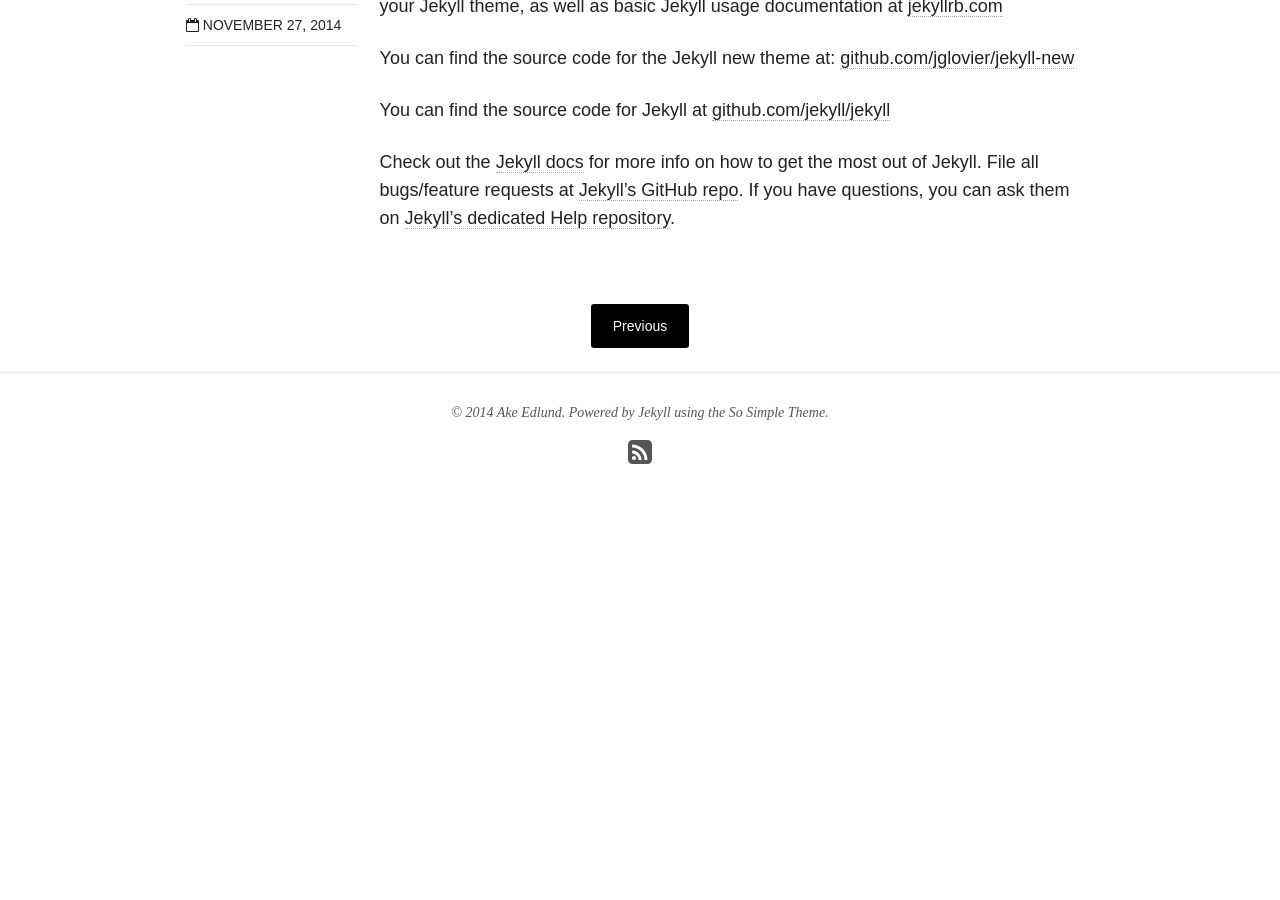
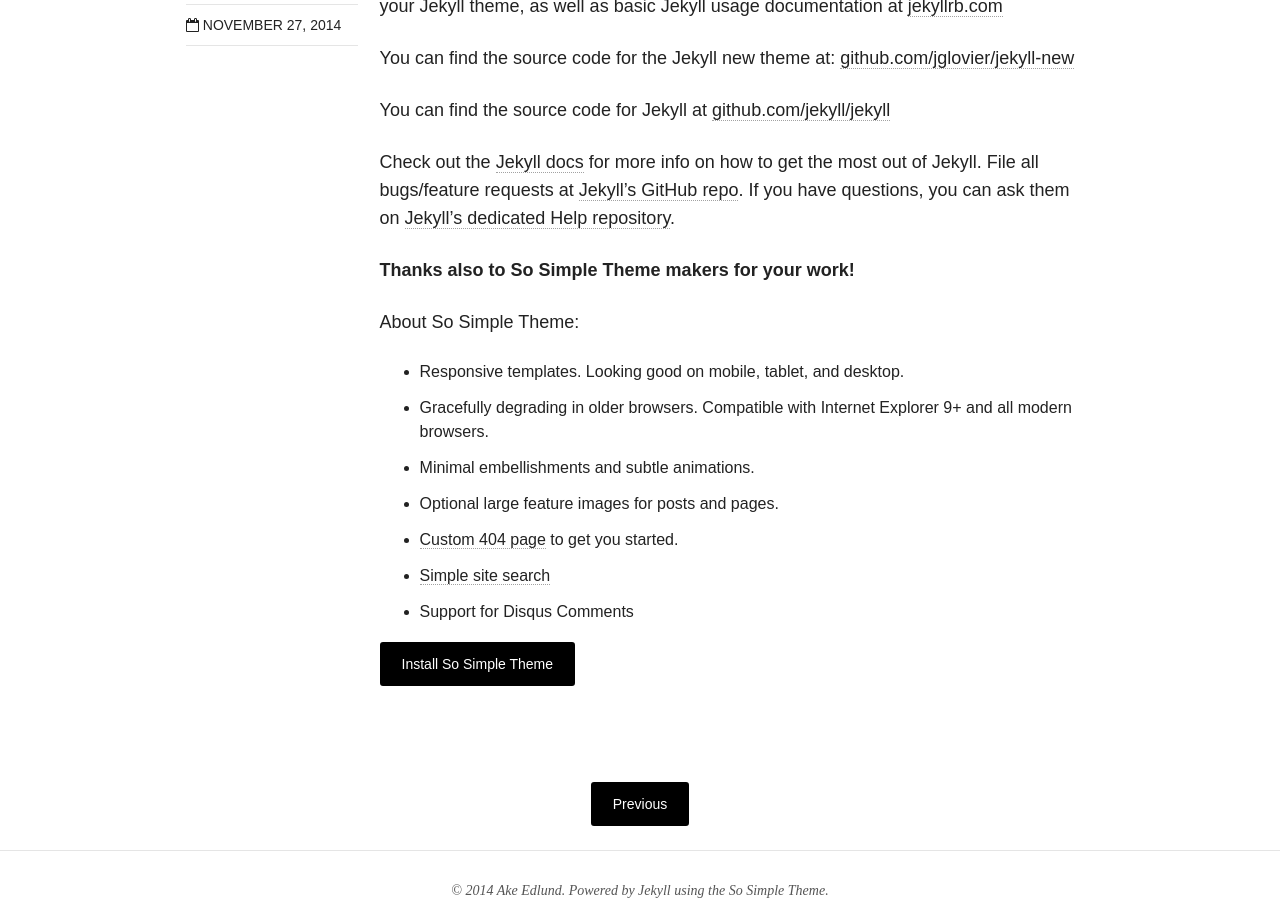
Before and after one commit to akeed/akeed.github.io, a Jekyll site: the page built from _posts/blog/2014-11-27-welcome-to-jekyll.markdown, in a window 1280 px wide and 900 px high, scrolled down 816 px. Built offline with Jekyll 4.4.1, drawn with Linux system fonts in a browser that asks for light colours; nearby versions of some CDN libraries; before the commit the page ends 1380 px from its top, so only the background shows below that; some of the changed text lies outside the part shown.

Commit message:
cleaning up the theme park

```diff
--- a/_posts/2014-11-27-welcome-to-jekyll.markdown
+++ b/_posts/blog/2014-11-27-welcome-to-jekyll.markdown
@@ -20,3 +25,19 @@ Check out the [Jekyll docs][jekyll] for more info on how to get the most out of
 [jekyll-gh]:   https://github.com/jekyll/jekyll
 [jekyll-help]: https://github.com/jekyll/jekyll-help
 [izhar-blog]:  http://ezhaar.github.io
+
+**Thanks also to So Simple Theme makers for your work!**
+
+About So Simple Theme:
+
+* Responsive templates. Looking good on mobile, tablet, and desktop.
+* Gracefully degrading in older browsers. Compatible with Internet Explorer 9+ and all modern browsers.
+* Minimal embellishments and subtle animations.
+* Optional large feature images for posts and pages.
+* [Custom 404 page]({{ site.url }}/404.html) to get you started.
+* [Simple site search](https://github.com/christian-fei/Simple-Jekyll-Search)
+* Support for Disqus Comments
+
+<a markdown="0" href="{{ site.url }}/theme-setup" class="btn">Install So Simple Theme</a>
+
+[^1]: Example: *domain.com/category-name/post-title*
```
Also changed, not shown: other parts of _posts/blog/2014-11-27-welcome-to-jekyll.markdown (+9 -4 lines), _data/authors.yml (+7 -16 lines), _data/navigation.yml (+7 -4 lines), about/index.md (+1 -1 lines), contact/index.md (added, +10 -0 lines), useful-links.md (added, +9 -0 lines), useful-links/index.md (renamed from theme-setup/index.md, +2 -2 lines), _posts/blog/2014-08-08-hello-world.markdown (renamed from _posts/blog/2014-08-08-hello-world.md), 4 other files.
